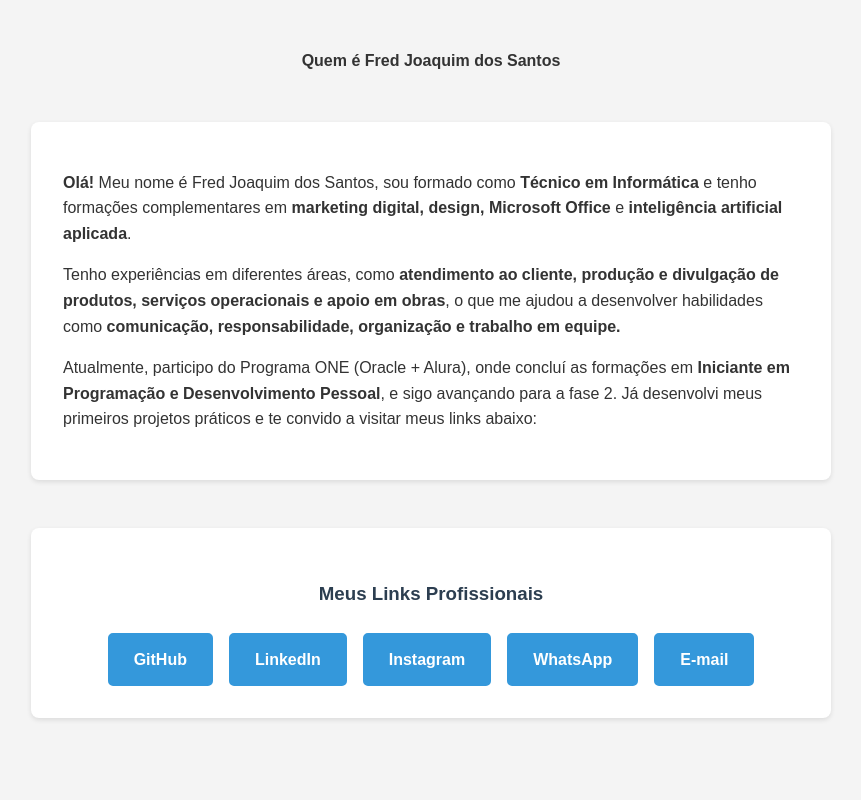
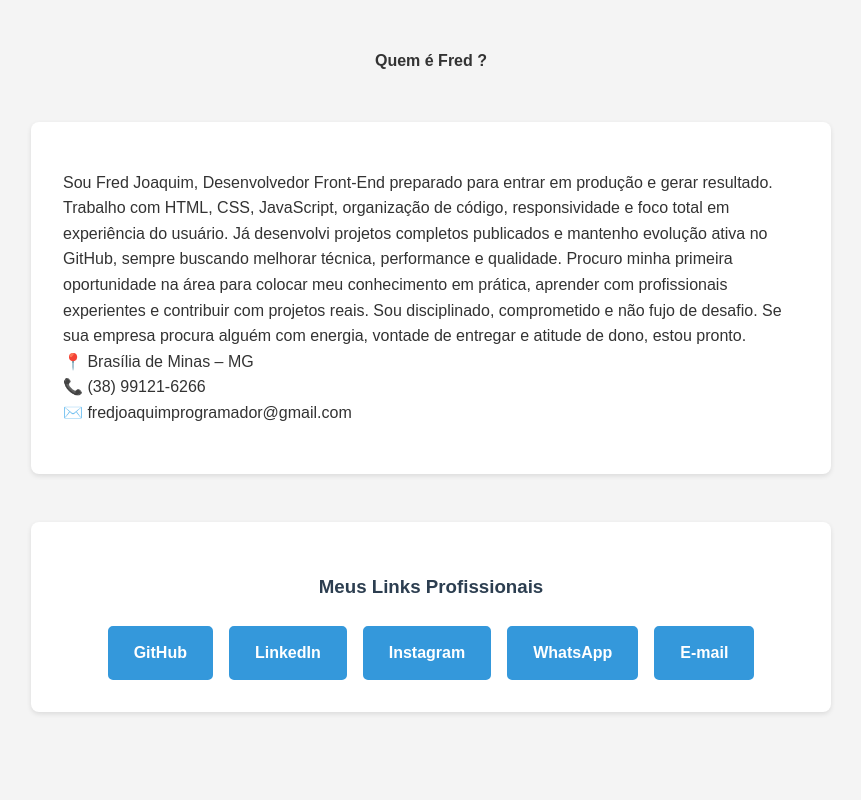
Before and after one commit to fredjoaquim/P-gina-pessoal-1---Fred-Joaquim-dos-Santos, a plain HTML site: page index.html in a window 1280 px wide. Shown: the top 800 px of the page, without its empty margins (209-1070 px from the left). Drawn offline with Linux system fonts and the light colour scheme.

Commit message:
atualização

```diff
--- a/index.html
+++ b/index.html
@@ -15,17 +15,14 @@
 <body>
     <header class="cabecalho">
         <div class="conteudo">
-            <p><strong>Quem é Fred Joaquim dos Santos</strong></p>
+            <p><strong>Quem é Fred ?</strong></p>
         </div>
     </header>
 
     <main class="conteudo">
         <section class="conteudo__section">
-            <p><strong>Olá!</strong> Meu nome é Fred Joaquim dos Santos, sou formado como <strong>Técnico em Informática</strong> e tenho formações complementares em <strong>marketing digital, design, Microsoft Office</strong> e <strong>inteligência artificial aplicada</strong>.</p>
-
-            <p>Tenho experiências em diferentes áreas, como <strong>atendimento ao cliente, produção e divulgação de produtos, serviços operacionais e apoio em obras</strong>, o que me ajudou a desenvolver habilidades como <strong>comunicação, responsabilidade, organização e trabalho em equipe.</strong></p>
-
-            <p>Atualmente, participo do Programa ONE (Oracle + Alura), onde concluí as formações em <strong>Iniciante em Programação e Desenvolvimento Pessoal</strong>, e sigo avançando para a fase 2. Já desenvolvi meus primeiros projetos práticos e te convido a visitar meus links abaixo:</p>
+            <p>Sou Fred Joaquim, Desenvolvedor Front-End preparado para entrar em produção e gerar resultado. Trabalho com HTML, CSS, JavaScript, organização de código, responsividade e foco total em experiência do usuário. Já desenvolvi projetos completos publicados e mantenho evolução ativa no GitHub, sempre buscando melhorar técnica, performance e qualidade. Procuro minha primeira oportunidade na área para colocar meu conhecimento em prática, aprender com profissionais experientes e contribuir com projetos reais. Sou disciplinado, comprometido e não fujo de desafio. Se sua empresa procura alguém com energia, vontade de entregar e atitude de dono, estou pronto.
+            <br>📍 Brasília de Minas – MG <br>📞 (38) 99121-6266 <br>✉️ fredjoaquimprogramador@gmail.com</p>
         </section>
 
         <section class="botoes-contato">
```
Also changed, not shown: style.css (line endings or trailing spaces).
